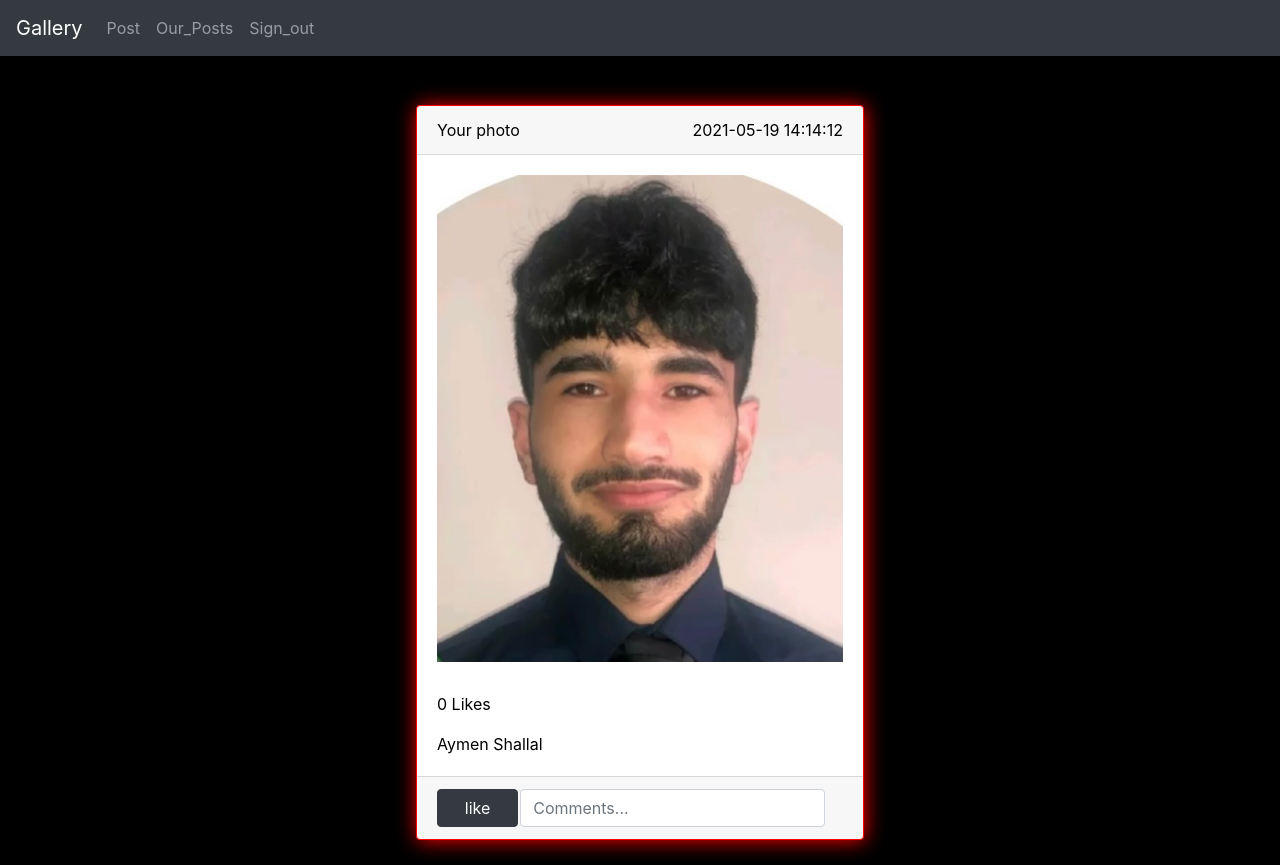
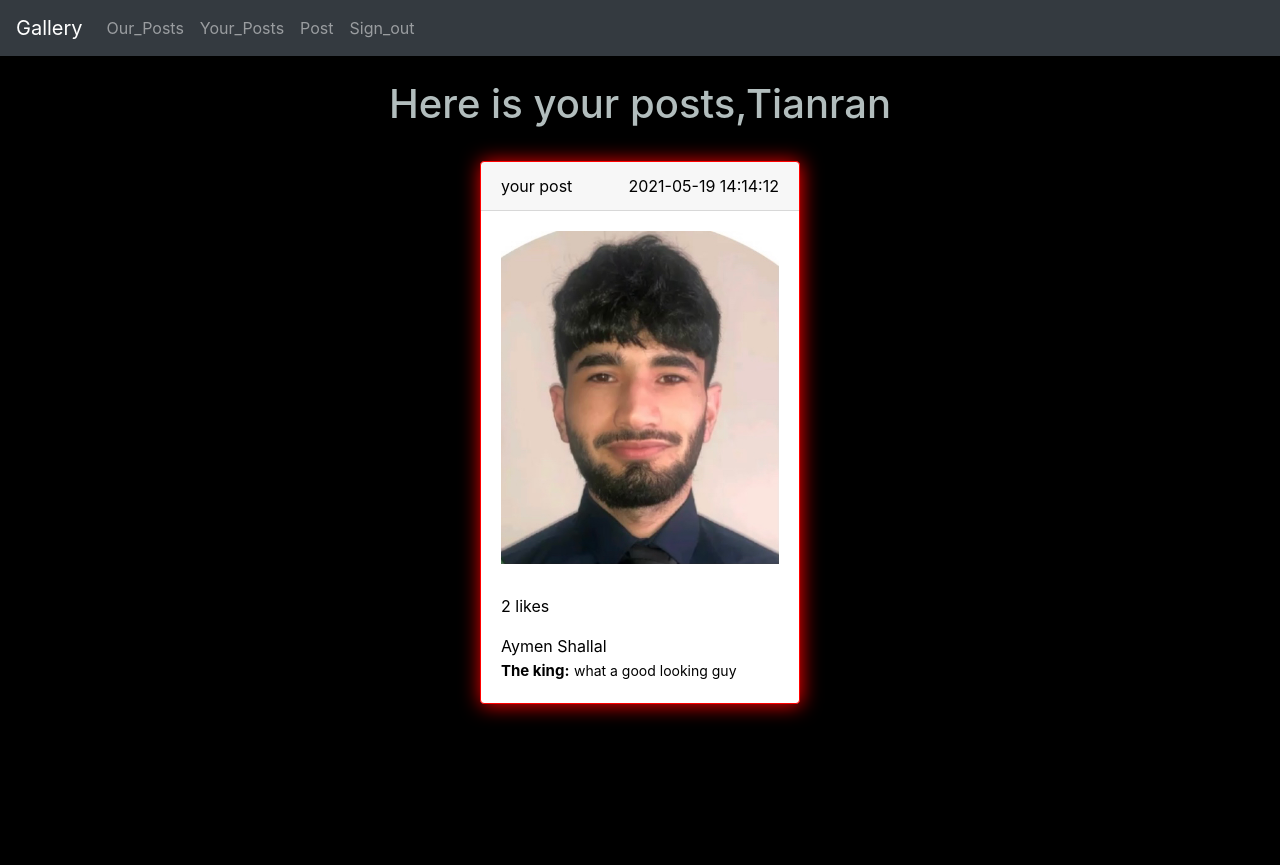
Before and after one commit to Bigmandontchill/FlaskPhoto, a Flask app: template Gallery/templates/photo.html in a window 1280 px wide. After the commit the page ends 721 px from the top, so only its background shows below. Run offline with Flask 2, Linux system fonts and the light colour scheme; the template is opened without the code that fills it: values that come from a table or form of the project are taken from there, others are empty; data comes from the database, SQL or seed files in the repository; both versions use the stored data as it was after the commit; some libraries are stand-ins or nearby versions.

Commit message:
better code structure

```diff
--- a/Gallery/__init__.py
+++ b/Gallery/__init__.py
@@ -16,10 +16,12 @@ def make_app():
   db.init_app(app)
   from .views import views
   from .auth import auth
+  from .upload_file import upload_file
   from .models import User,Photo,Like,Comment
   make_database(app)
   app.register_blueprint(views,url_prefix='/')
   app.register_blueprint(auth,url_prefix='/')
+  app.register_blueprint(upload_file,url_prefix='/')
   login_manager=LoginManager()
   login_manager.login_view='auth.sign_in'
   login_manager.init_app(app)
--- a/Gallery/auth.py
+++ b/Gallery/auth.py
@@ -23,7 +23,7 @@ def check_user():
       flash('logged in susccessful',category='success')
       login_user(user,remember=True)
       return True
-   flash('in correct password',category='error')
+   flash('Incorrect account or password',category='error')
    return False
 
 @auth.route('/',methods=['GET','POST'])
@@ -48,8 +48,11 @@ def valdation():
     first_name=request.form.get('firstname')
     password1=request.form.get('password1')
     password2=request.form.get('password2')
+    user=User.query.filter_by(email=email).first()
     if not re.match("[^@]+@[^@]+\.[^@]+", email):
        flash("email in wrong format",category='error')
+    elif (user):
+       flash("email already exist",category='error')
     elif len(first_name)<2:
        flash("name need to have more than one character",category='error')
     elif len(password1)<8:
--- a/Gallery/models.py
+++ b/Gallery/models.py
@@ -9,6 +9,7 @@ class User(db.Model,UserMixin):
    first_name=db.Column(db.String(150))
    photos=db.relationship('Photo',backref='user', lazy=True)
    comments=db.relationship('Comment',backref='user',lazy=True)
+
 
 class Photo(db.Model):
    id=db.Column(db.Integer,primary_key=True)
--- a/Gallery/templates/parent.html
+++ b/Gallery/templates/parent.html
@@ -27,8 +27,9 @@
     <div class="collapse navbar-collapse" id="navbarNavAltMarkup">
       <div class="navbar-nav">
         {% if user.is_authenticated %}
+        <a class="nav-item nav-link" href="/our_post">Our_Posts</a>
+        <a class="nav-item nav-link" href="/your_post">Your_Posts</a>
         <a class="nav-item nav-link" href="/post">Post</a>
-        <a class="nav-item nav-link" href="/our_post ">Our_Posts</a>
         <a class="nav-item nav-link" href="/sign_out">Sign_out</a>
         {% else %}
         <a class="nav-item nav-link" href="/sign_in">Sign_in</a>
--- a/Gallery/templates/photo.html
+++ b/Gallery/templates/photo.html
@@ -1,27 +1,41 @@
 {% extends "parent.html" %}
-{% block name %}Photo{% endblock %}
-{% block link %} <link rel="stylesheet" href="{{ url_for('static', filename='css/styles.css') }}">{% endblock %}
+{% block name %}Your Photos{% endblock %}
+{% block link %}<link rel="stylesheet" href="{{ url_for('static', filename='css/styles.css') }}">{% endblock %}
+
 {% block content %}
+<h1 style="text-align: center; ">Here is your posts,{{user.first_name}}</h1>
 {% for photo in user.photos %}
+
 <div class="col-md-9 col-sm-11 d-flex justify-content-center background" style="margin:auto;"  >
   <div class="cards-spacing">
-      <div class="card text-center" style="width: 28rem;">
+      <div class="card text-center" style="width: 20rem; ">
           <div class="card-header">
-              <span class="post-title">Your photo</span>
+
+              <span class="post-title">
+                   your post
+                </span>
               <span class="post-date">{{photo.date}}</span>
           </div>
           <div class="card-body">
               <img class="card-img-top" src={{photo.path}} alt="Card image cap">
-              <p class="card-text likes">0 Likes</p>
-              <p class="card-text">{{photo.description}}</p>
-          </div>
-          <div class="card-footer text-muted">
-            <button type="button" class="btn btn-dark like">like</button>
-              <input class="form-control comment" type="text" placeholder="Comments...">
+              <p class="card-text likes">{{Like.query.filter_by(photo_id=photo.id).count()}} likes</p>
+              <div class="card-text">{{photo.description}}</div>
+              {% set comments =Comment.query.filter_by(photo_id=photo.id)%}
+              {% for comment in comments %}
+              <div class="card-text">
+              {% if comment.user.id==current_user.id%}
+                <b style="font-size: 15px;">Your comment:</b>
+              {% else %}
+                 <b style="font-size: 15px;">{{comment.user.first_name}}:</b>
+              {% endif %}
+             <span  style="font-size: 14px;"> {{comment.body}}</span></div>
+              {% endfor %}
           </div>
       </div>
   </div>
 </div>
+</form>
+
 {% endfor %}
 
 
```
Also changed, not shown: Gallery/upload_file.py (added, +38 -0 lines), Gallery/views.py (+12 -36 lines), Gallery/database.db, Gallery/static/Aymen.png (added).
